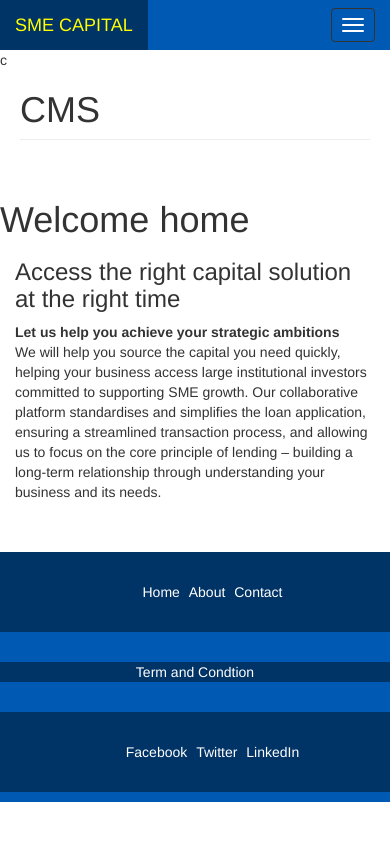
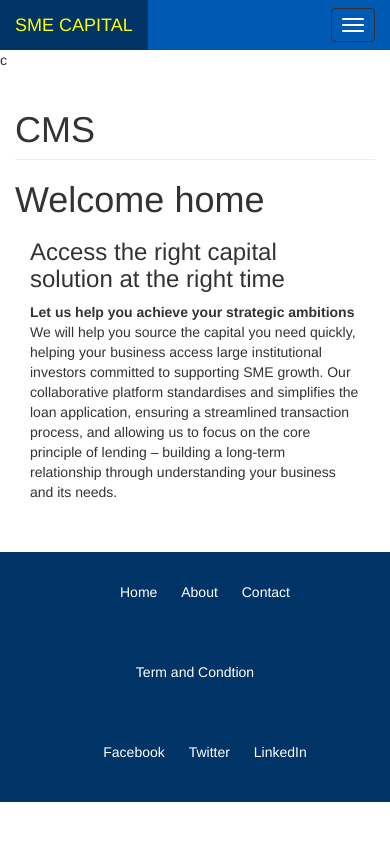
Before and after one commit to DilshadGit/sme_capital, a Django app: a page that uses sme_capital/templates/backend/back_base.html in a window 390 px wide; the page is wider, and only the part inside the window is pictured. Run offline with Django 3.2, Linux system fonts and the light colour scheme; some libraries are stand-ins or nearby versions.

Commit message:
Refine the cms page and better layout

```diff
--- a/sme_capital/loans_app/urls.py
+++ b/sme_capital/loans_app/urls.py
@@ -20,4 +20,6 @@ urlpatterns = [
 	url(r'^(?P<slug>[\w-]+)/$', views.loan_detail, name='detail_loan'),
 	url(r'^(?P<slug>[\w-]+)/edit/$', views.loan_edit, name='edit_loan'),
 	url(r'^(?P<slug>[\w-]+)/delete/$', views.loan_delete, name='delete_loan'),
+
+	## cms  pages ##
 ]
--- a/sme_capital/loans_app/views.py
+++ b/sme_capital/loans_app/views.py
@@ -17,7 +17,7 @@ def profile(request, pk=None):
 	context = {
 		'user': user,
 	}
-	return render(request, 'profile.html', context)
+	return render(request, 'backend/profile.html', context)
 
 
 @login_required
--- a/sme_capital/static/css/cms_style.css
+++ b/sme_capital/static/css/cms_style.css
@@ -15,7 +15,7 @@
 	width: 100%;
 }
 
-footer.container-backend :{
+footer.container-backend, div.row.backend {
 	background-color: #003366;
 }
 
--- a/sme_capital/templates/backend/back_base.html
+++ b/sme_capital/templates/backend/back_base.html
@@ -9,24 +9,24 @@
     <div class="row">
         <div class="col-sm-3 col-md-2 sidebar">
             <ul class="nav nav-sidebar">
-            <li class="active text-center"><a href="{% url 'index' %}">
-              Home</a>
+                <li class="active text-center">
+                    <a href="{% url 'index' %}">
+                        Home
+                    </a>
                     <span class="sr-only">(current)</span></a>
-            </li>
-            <li class="text-center"><a href="{% url 'loans_app:profile' %}">Profile
                 </li>
                 <li class="text-center"><a href="{% url 'loans_app:list_loan' %}">Loans</a>
                 <li class="text-center"><a href="{% url 'loans_api:list_api' %}">API</a>
                 </li>
-            <li class="text-center"><a href="#">History</a></li>
+
             </ul>
-
         </div>
 
-        <div class="col-sm-9 col-sm-offset-3 col-md-10 col-md-offset-2 main">
+        <div class="col-sm-9 col-sm-offset-3 col-md-10 col-md-offset-2">
             <h1 class="page-header">CMS</h1>
         </div>
           {# include 'backend/messages.html' #}
+        <div class="col-sm-9 col-sm-offset-3 col-md-10 col-md-offset-2">
           {% block content %}
 
           {% endblock content %}
--- a/sme_capital/templates/backend/back_footer.html
+++ b/sme_capital/templates/backend/back_footer.html
@@ -1,18 +1,18 @@
 {% load staticfiles %}
 
-    <footer class="container-backend">
-        <div class="row">
-            <div class="col-md-4 backend">
+    <footer class="container-backend col-sm-9 col-sm-offset-3 col-md-10 col-md-offset-2">
+        <div class="row backend">
+            <div class="col-md-4 ">
                 <ul>
                     <li>Home</li>
                     <li>About</li>
                     <li>Contact</li>
                 </ul>
             </div>
-            <div class="col-md-4 backend">
+            <div class="col-md-4 ">
                 <p class="text-center">Term and Condtion</p>
             </div>
-            <div class="col-md-4 backend">
+            <div class="col-md-4 ">
                 <ul>
                     <li>Facebook</li>
                     <li>Twitter</li>
--- a/sme_capital/templates/backend/back_navbar.html
+++ b/sme_capital/templates/backend/back_navbar.html
@@ -16,7 +16,7 @@
       <ul class="nav navbar-nav navbar-right">
         <li><a href="{% url 'control_panal:cms_index' %}">Dashboard</a></li>
         <li><a href="#">Settings</a></li>
-        <li><a href="{# url 'accounts:edit_profile' #}">Profile</a></li>
+        <li><a href="{% url 'loans_app:profile' %}"> Profile</a></li>
         <li><a href="#">Help</a></li>
       </ul>
       <form class="navbar-form navbar-right">
```
Also changed, not shown: sme_capital/loans_app/templates/create_loans.html (+30 -0 lines), sme_capital/sme_capital_db.sqlite3. Lines whose indentation alone changed are shown as unchanged.
